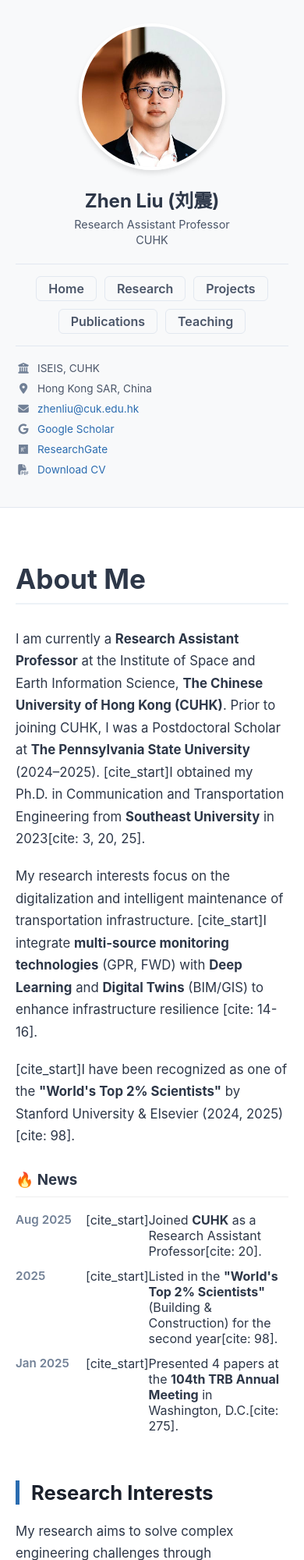
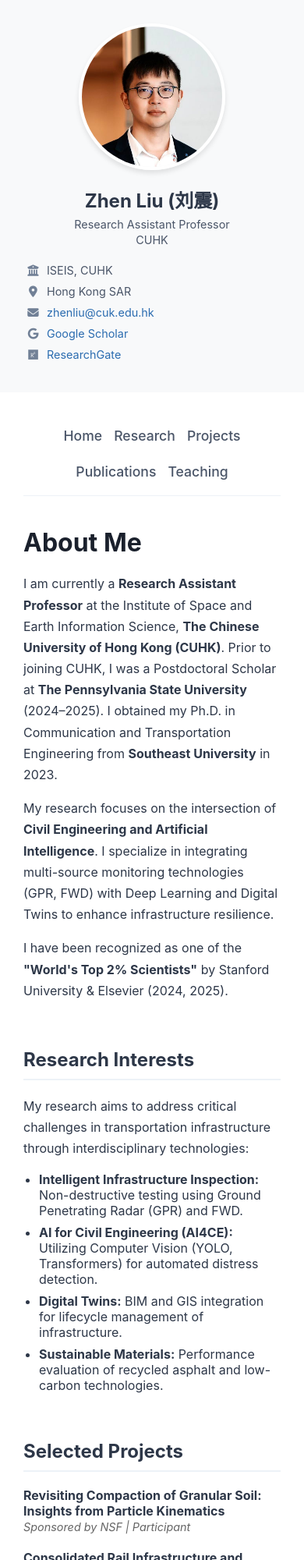
Before and after one commit to ZhenL1996/ZhenL1996.github.io, a plain HTML site: page index.html in a window 390 px wide. Shown: the top 2000 px of the page at 78% size. Drawn offline with Linux system fonts and the light colour scheme.

Commit message:
Update index.html

```diff
--- a/index.html
+++ b/index.html
@@ -6,21 +6,17 @@
     <title>Zhen Liu | CUHK</title>
     <link rel="stylesheet" href="https://cdnjs.cloudflare.com/ajax/libs/font-awesome/6.4.0/css/all.min.css">
     <style>
-        /* --- 1. 全局设置 (Global Styles) --- */
+        /* --- 1. 全局设置 --- */
         :root {
-            --primary-color: #2b6cb0;
+            --primary-color: #2b6cb0; /* 学术蓝 */
             --text-color: #2d3748;
             --bg-color: #ffffff;
             --sidebar-bg: #f8f9fa;
             --link-color: #2b6cb0;
             --link-hover: #1a365d;
-            --date-color: #718096;
-            --nav-hover-bg: #e2e8f0;
         }
 
-        html {
-            scroll-behavior: smooth; /* 平滑滚动效果 */
-        }
+        html { scroll-behavior: smooth; } /* 点击导航平滑滚动 */
 
         body {
             font-family: -apple-system, BlinkMacSystemFont, "Segoe UI", Roboto, "Helvetica Neue", Arial, sans-serif;
@@ -33,9 +29,9 @@
         a { color: var(--link-color); text-decoration: none; }
         a:hover { text-decoration: underline; color: var(--link-hover); }
 
-        /* --- 2. 左侧侧边栏 (Sidebar) --- */
+        /* --- 2. 左侧侧边栏 (固定不动) --- */
         .sidebar {
-            width: 300px;
+            width: 280px;
             background-color: var(--sidebar-bg);
             padding: 40px 30px;
             border-right: 1px solid #e2e8f0;
@@ -45,8 +41,7 @@
             flex-shrink: 0;
             position: fixed;
             height: 100vh;
-            overflow-y: auto; /* 如果内容太长可以滚动 */
-            z-index: 1000;
+            overflow-y: auto;
         }
 
         .avatar {
@@ -74,137 +69,73 @@
             line-height: 1.4;
         }
 
-        /* 新增：导航菜单样式 */
-        .nav-menu {
-            width: 100%;
-            margin-bottom: 20px;
-            display: flex;
-            flex-direction: column;
-            align-items: center;
-            border-top: 1px solid #e2e8f0;
-            border-bottom: 1px solid #e2e8f0;
-            padding: 15px 0;
-        }
+        .profile-links { width: 100%; font-size: 0.9rem; }
+        .link-item { display: flex; align-items: center; margin-bottom: 10px; color: #4a5568; }
+        .link-item i { width: 25px; color: #718096; margin-right: 5px; text-align: center; }
 
-        .nav-item {
-            display: block;
-            width: 100%;
-            text-align: center;
-            padding: 8px 0;
-            font-size: 1rem;
-            color: #4a5568;
-            font-weight: 600;
-            border-radius: 6px;
-            transition: background 0.2s;
-        }
-
-        .nav-item:hover {
-            background-color: var(--nav-hover-bg);
-            color: var(--primary-color);
-            text-decoration: none;
-        }
-
-        .profile-links {
-            width: 100%;
-            font-size: 0.85rem;
-        }
-
-        .link-item {
-            display: flex;
-            align-items: center;
-            margin-bottom: 10px;
-            color: #4a5568;
-        }
-
-        .link-item i {
-            width: 20px;
-            color: #718096;
-            margin-right: 8px;
-            text-align: center;
-        }
-
-        /* --- 3. 右侧主内容 (Main Content) --- */
+        /* --- 3. 右侧主内容区域 --- */
         .main {
-            margin-left: 360px;
-            padding: 60px 80px;
-            max-width: 850px;
+            margin-left: 340px; /* 让出侧边栏宽度 */
+            padding: 40px 60px;
+            max-width: 900px;
             flex-grow: 1;
         }
 
-        section {
-            margin-bottom: 60px; /* 增加板块间距 */
-            scroll-margin-top: 20px; /* 锚点定位偏移 */
+        /* --- 顶部横向导航栏 (关键修改) --- */
+        .top-nav {
+            display: flex;
+            gap: 30px; /* 菜单间距 */
+            margin-bottom: 40px;
+            padding-bottom: 15px;
+            border-bottom: 1px solid #edf2f7;
+            position: sticky; /* 稍微吸顶 */
+            top: 0;
+            background: white;
+            z-index: 100;
+            padding-top: 10px;
         }
 
-        h1 { font-size: 2.2rem; border-bottom: 2px solid #edf2f7; padding-bottom: 10px; margin-bottom: 30px; }
-        h2 { font-size: 1.6rem; margin-bottom: 20px; color: #1a202c; border-left: 5px solid var(--primary-color); padding-left: 15px; }
-
-        p { line-height: 1.7; margin-bottom: 1.2rem; font-size: 1.05rem; }
-
-        /* 列表通用样式 */
-        ul.styled-list {
-            list-style: none;
-            padding: 0;
+        .nav-link {
+            font-size: 1.1rem;
+            color: #4a5568;
+            font-weight: 500;
+            padding: 5px 0;
         }
 
-        ul.styled-list li {
-            position: relative;
-            padding-left: 20px;
-            margin-bottom: 10px;
+        .nav-link:hover {
+            color: var(--primary-color);
+            text-decoration: none;
+            border-bottom: 2px solid var(--primary-color); /* 鼠标悬停显示下划线 */
         }
 
-        ul.styled-list li::before {
-            content: "•";
-            color: var(--primary-color);
-            font-weight: bold;
-            position: absolute;
-            left: 0;
+        /* 内容板块样式 */
+        section { margin-bottom: 60px; scroll-margin-top: 80px; /* 防止标题被导航栏遮挡 */ }
+
+        h1 { font-size: 2rem; margin-bottom: 20px; color: #1a202c; }
+        h2 {
+            font-size: 1.5rem;
+            margin-bottom: 20px;
+            color: #2d3748;
+            border-bottom: 2px solid #edf2f7;
+            padding-bottom: 10px;
         }
 
-        /* News 列表样式 */
-        .news-list { list-style: none; padding: 0; }
-        .news-item { margin-bottom: 12px; display: flex; }
-        .news-date {
-            min-width: 90px;
-            font-weight: 600;
-            color: var(--date-color);
-            font-size: 0.95rem;
-        }
-        .news-content { flex: 1; }
+        p { line-height: 1.7; margin-bottom: 1rem; font-size: 1rem; }
 
-        /* Publications & Projects 列表样式 */
-        .pub-item, .project-item { margin-bottom: 20px; }
-        .pub-title, .project-title { font-weight: 700; display: block; margin-bottom: 4px; font-size: 1.05rem; }
-        .pub-authors { color: #4a5568; font-size: 0.95rem; }
-        .pub-venue { font-style: italic; color: #2d3748; }
+        /* 列表样式 */
+        ul { padding-left: 20px; }
+        li { margin-bottom: 8px; }
 
-        .tag {
-            display: inline-block;
-            background-color: #fff5f5;
-            color: #c53030;
-            font-size: 0.75rem;
-            padding: 2px 6px;
-            border-radius: 4px;
-            border: 1px solid #fed7d7;
-            margin-left: 8px;
-            font-weight: 600;
-            vertical-align: middle;
-        }
+        .project-item, .pub-item { margin-bottom: 20px; }
+        .item-title { font-weight: 700; display: block; }
+        .item-meta { color: #666; font-size: 0.9rem; font-style: italic; }
 
         /* 移动端适配 */
         @media (max-width: 900px) {
             body { flex-direction: column; }
-            .sidebar {
-                position: relative;
-                width: auto;
-                height: auto;
-                border-right: none;
-                border-bottom: 1px solid #e2e8f0;
-                padding: 30px 20px;
-            }
-            .main { margin-left: 0; padding: 40px 20px; }
-            .nav-menu { flex-direction: row; justify-content: center; gap: 10px; flex-wrap: wrap;}
-            .nav-item { width: auto; padding: 5px 15px; border: 1px solid #e2e8f0; }
+            .sidebar { position: relative; width: auto; height: auto; border-right: none; padding: 30px; }
+            .main { margin-left: 0; padding: 30px; }
+            .top-nav { gap: 15px; flex-wrap: wrap; justify-content: center; }
         }
     </style>
 </head>
@@ -219,174 +150,113 @@
             CUHK
         </div>
 
-        <nav class="nav-menu">
-            <a href="#home" class="nav-item">Home</a>
-            <a href="#research" class="nav-item">Research</a>
-            <a href="#projects" class="nav-item">Projects</a>
-            <a href="#publications" class="nav-item">Publications</a>
-            <a href="#teaching" class="nav-item">Teaching</a>
-        </nav>
-
         <div class="profile-links">
             <div class="link-item">
-                <i class="fas fa-university"></i>
-                <span>ISEIS, CUHK</span>
+                <i class="fas fa-university"></i> <span>ISEIS, CUHK</span>
             </div>
             <div class="link-item">
-                <i class="fas fa-map-marker-alt"></i>
-                <span>Hong Kong SAR, China</span>
+                <i class="fas fa-map-marker-alt"></i> <span>Hong Kong SAR</span>
             </div>
             <div class="link-item">
-                <i class="fas fa-envelope"></i>
-                <a href="mailto:zhenliu@cuk.edu.hk">zhenliu@cuk.edu.hk</a>
+                <i class="fas fa-envelope"></i> <a href="mailto:zhenliu@cuk.edu.hk">zhenliu@cuk.edu.hk</a>
             </div>
             <div class="link-item">
-                <i class="fab fa-google"></i>
-                <a href="#">Google Scholar</a>
+                <i class="fab fa-google"></i> <a href="#">Google Scholar</a>
             </div>
             <div class="link-item">
-                <i class="fab fa-researchgate"></i>
-                <a href="#">ResearchGate</a>
-            </div>
-            <div class="link-item">
-                <i class="fas fa-file-pdf"></i>
-                <a href="#">Download CV</a>
+                <i class="fab fa-researchgate"></i> <a href="#">ResearchGate</a>
             </div>
         </div>
     </aside>
 
     <main class="main">
 
+        <nav class="top-nav">
+            <a href="#home" class="nav-link">Home</a>
+            <a href="#research" class="nav-link">Research</a>
+            <a href="#projects" class="nav-link">Projects</a>
+            <a href="#publications" class="nav-link">Publications</a>
+            <a href="#teaching" class="nav-link">Teaching</a>
+        </nav>
+
         <section id="home">
             <h1>About Me</h1>
             <p>
-                I am currently a <strong>Research Assistant Professor</strong> at the Institute of Space and Earth Information Science, <strong>The Chinese University of Hong Kong (CUHK)</strong>. Prior to joining CUHK, I was a Postdoctoral Scholar at <strong>The Pennsylvania State University</strong> (2024–2025). [cite_start]I obtained my Ph.D. in Communication and Transportation Engineering from <strong>Southeast University</strong> in 2023[cite: 3, 20, 25].
+                I am currently a <strong>Research Assistant Professor</strong> at the Institute of Space and Earth Information Science, <strong>The Chinese University of Hong Kong (CUHK)</strong>. Prior to joining CUHK, I was a Postdoctoral Scholar at <strong>The Pennsylvania State University</strong> (2024–2025). I obtained my Ph.D. in Communication and Transportation Engineering from <strong>Southeast University</strong> in 2023.
             </p>
             <p>
-                My research interests focus on the digitalization and intelligent maintenance of transportation infrastructure. [cite_start]I integrate <strong>multi-source monitoring technologies</strong> (GPR, FWD) with <strong>Deep Learning</strong> and <strong>Digital Twins</strong> (BIM/GIS) to enhance infrastructure resilience [cite: 14-16].
+                My research focuses on the intersection of <strong>Civil Engineering and Artificial Intelligence</strong>. I specialize in integrating multi-source monitoring technologies (GPR, FWD) with Deep Learning and Digital Twins to enhance infrastructure resilience.
             </p>
             <p>
-                [cite_start]I have been recognized as one of the <strong>"World's Top 2% Scientists"</strong> by Stanford University & Elsevier (2024, 2025)[cite: 98].
+                I have been recognized as one of the <strong>"World's Top 2% Scientists"</strong> by Stanford University & Elsevier (2024, 2025).
             </p>
-
-            <h3 style="margin-top: 30px; border-bottom: 1px solid #eee; padding-bottom: 10px;">🔥 News</h3>
-            <ul class="news-list">
-                <li class="news-item">
-                    <span class="news-date">Aug 2025</span>
-                    [cite_start]<div class="news-content">Joined <strong>CUHK</strong> as a Research Assistant Professor[cite: 20].</div>
-                </li>
-                <li class="news-item">
-                    <span class="news-date">2025</span>
-                    [cite_start]<div class="news-content">Listed in the <strong>"World's Top 2% Scientists"</strong> (Building & Construction) for the second year[cite: 98].</div>
-                </li>
-                <li class="news-item">
-                    <span class="news-date">Jan 2025</span>
-                    [cite_start]<div class="news-content">Presented 4 papers at the <strong>104th TRB Annual Meeting</strong> in Washington, D.C.[cite: 275].</div>
-                </li>
-            </ul>
         </section>
 
         <section id="research">
             <h2>Research Interests</h2>
-            <p>My research aims to solve complex engineering challenges through interdisciplinary approaches:</p>
-            <ul class="styled-list">
-                [cite_start]<li><strong>Intelligent Infrastructure Inspection:</strong> Non-destructive testing using Ground Penetrating Radar (GPR) and Falling Weight Deflectometer (FWD)[cite: 14, 36].</li>
-                [cite_start]<li><strong>AI for Civil Engineering (AI4CE):</strong> Computer vision (YOLO, Mask R-CNN) for automated distress detection and performance prediction[cite: 15, 132].</li>
-                [cite_start]<li><strong>Digital Twins & Smart Cities:</strong> Integration of BIM, GIS, and WebGL for infrastructure lifecycle management and underground space visualization[cite: 16, 226].</li>
-                [cite_start]<li><strong>Sustainable Materials:</strong> Mechanistic evaluation of recycled asphalt and low-carbon construction technologies[cite: 17, 240].</li>
+            <p>My research aims to address critical challenges in transportation infrastructure through interdisciplinary technologies:</p>
+            <ul>
+                <li><strong>Intelligent Infrastructure Inspection:</strong> Non-destructive testing using Ground Penetrating Radar (GPR) and FWD.</li>
+                <li><strong>AI for Civil Engineering (AI4CE):</strong> Utilizing Computer Vision (YOLO, Transformers) for automated distress detection.</li>
+                <li><strong>Digital Twins:</strong> BIM and GIS integration for lifecycle management of infrastructure.</li>
+                <li><strong>Sustainable Materials:</strong> Performance evaluation of recycled asphalt and low-carbon technologies.</li>
             </ul>
         </section>
 
         <section id="projects">
             <h2>Selected Projects</h2>
-
             <div class="project-item">
-                <span class="project-title">Revisiting Compaction of Granular Soil: Insights from Particle Kinematics</span>
-                <div><em>Sponsored by National Science Foundation (NSF)</em> | 2024 - Present</div>
-                [cite_start]<div style="font-size: 0.9rem; color: #555;">Participant (Postdoctoral Scholar) [cite: 34]</div>
+                <span class="item-title">Revisiting Compaction of Granular Soil: Insights from Particle Kinematics</span>
+                <span class="item-meta">Sponsored by NSF | Participant</span>
             </div>
-
             <div class="project-item">
-                <span class="project-title">Consolidated Rail Infrastructure and Safety Improvements (CRISI)</span>
-                <div><em>Sponsored by Federal Railroad Administration (FRA)</em> | 2024 - Present</div>
-                [cite_start]<div style="font-size: 0.9rem; color: #555;">Participant [cite: 35]</div>
+                <span class="item-title">Consolidated Rail Infrastructure and Safety Improvements (CRISI)</span>
+                <span class="item-meta">Sponsored by FRA | Participant</span>
             </div>
-
             <div class="project-item">
-                <span class="project-title">Design and Evaluation of Engineered Polymer Composite (EPC) Railroad Ties</span>
-                <div><em>Sponsored by USDOT through University Transportation Center</em> | 2024 - 2025</div>
-                [cite_start]<div style="font-size: 0.9rem; color: #555;">Participant [cite: 37]</div>
-            </div>
-
-            <div class="project-item">
-                <span class="project-title">Three-dimensional Visualization Management of Transportation Infrastructure</span>
-                <div><em>Sponsored by Southeast University</em> | 2021 - 2023</div>
-                [cite_start]<div style="font-size: 0.9rem; color: #555;">Principal Investigator (PI) [cite: 43]</div>
+                <span class="item-title">Three-dimensional Visualization Management of Transportation Infrastructure</span>
+                <span class="item-meta">Sponsored by Southeast University | Principal Investigator (PI)</span>
             </div>
         </section>
 
         <section id="publications">
             <h2>Selected Publications</h2>
-            <p style="font-size: 0.9rem; color: #666; margin-bottom: 20px;">* Corresponding Author. (Selected from 50+ publications)</p>
+            <p style="font-size: 0.9rem; color: #666;">* Corresponding Author. (Selected from 50+ papers)</p>
 
             <div class="pub-item">
-                <span class="pub-title">Automatic pixel-level detection of vertical cracks in asphalt pavement based on GPR investigation and improved mask R-CNN</span>
-                <div class="pub-authors"><strong>Zhen Liu</strong>, J. K. Yeoh, Xingyu Gu*, et al.</div>
-                <div class="pub-venue">
-                    <em>Automation in Construction</em>, 2023.
-                    <span class="tag">ESI Hot Paper (Top 0.1%)</span>
-                </div>
+                <span class="item-title">Automatic pixel-level detection of vertical cracks in asphalt pavement based on GPR investigation and improved mask R-CNN</span>
+                <div style="font-size:0.95rem"><strong>Zhen Liu</strong>, J. K. Yeoh, Xingyu Gu*, et al.</div>
+                <div class="item-meta">Automation in Construction, 2023. [ESI Hot Paper]</div>
             </div>
 
             <div class="pub-item">
-                <span class="pub-title">Automatic recognition of pavement cracks from combined GPR B-scan and C-scan images using multiscale feature fusion deep neural networks</span>
-                <div class="pub-authors"><strong>Zhen Liu</strong>, Xingyu Gu*, et al.</div>
-                <div class="pub-venue">
-                    <em>Automation in Construction</em>, 2023.
-                    <span class="tag">ESI Hot Paper (Top 0.1%)</span>
-                </div>
+                <span class="item-title">Automatic recognition of pavement cracks from combined GPR B-scan and C-scan images using multiscale feature fusion deep neural networks</span>
+                <div style="font-size:0.95rem"><strong>Zhen Liu</strong>, Xingyu Gu*, et al.</div>
+                <div class="item-meta">Automation in Construction, 2023. [ESI Hot Paper]</div>
             </div>
 
             <div class="pub-item">
-                <span class="pub-title">Novel YOLOv3 model with structure and hyperparameter optimization for detection of pavement concealed cracks in GPR images</span>
-                <div class="pub-authors"><strong>Zhen Liu</strong>, Xingyu Gu*, et al.</div>
-                <div class="pub-venue">
-                    <em>IEEE Transactions on Intelligent Transportation Systems</em>, 2022.
-                    <span class="tag">ESI Highly Cited</span>
-                </div>
+                <span class="item-title">Novel YOLOv3 model with structure and hyperparameter optimization for detection of pavement concealed cracks in GPR images</span>
+                <div style="font-size:0.95rem"><strong>Zhen Liu</strong>, Xingyu Gu*, et al.</div>
+                <div class="item-meta">IEEE T-ITS, 2022. [ESI Highly Cited]</div>
             </div>
 
-            <div class="pub-item">
-                <span class="pub-title">Development of Field Compaction Curves for Asphalt Mixtures Based on Laboratory Workability Tests and Machine Learning Modeling</span>
-                <div class="pub-authors"><strong>Zhen Liu</strong>, Shihui Shen*, et al.</div>
-                <div class="pub-venue">
-                    <em>Construction and Building Materials</em>, 2025.
-                </div>
-            </div>
-
-            <div style="margin-top: 20px;">
-                <a href="https://scholar.google.com/" target="_blank" style="font-weight: 600;">View Full List on Google Scholar &rarr;</a>
-            </div>
+            <a href="https://scholar.google.com/" target="_blank">View Full List on Google Scholar &rarr;</a>
         </section>
 
         <section id="teaching">
-            <h2>Teaching</h2>
+            <h2>Teaching & Service</h2>
             <div class="project-item">
-                <span class="project-title">ESGS 5017: Geoinformation Technologies for Risk and Crises Management</span>
-                <div><em>The Chinese University of Hong Kong (CUHK)</em> | 2026 - 2027</div>
-                [cite_start]<div style="font-size: 0.9rem; color: #555;">Lecturer [cite: 51]</div>
+                <span class="item-title">ESGS 5017: Geoinformation Technologies for Risk and Crises Management</span>
+                <span class="item-meta">CUHK (2026-2027) | Lecturer</span>
             </div>
-
             <div class="project-item">
-                <span class="project-title">CE 335: Engineering Mechanics of Soils</span>
-                <div><em>Penn State University</em> | 2024 - 2025</div>
-                [cite_start]<div style="font-size: 0.9rem; color: #555;">Guest Lecturer [cite: 58]</div>
+                <span class="item-title">CE 335: Engineering Mechanics of Soils</span>
+                <span class="item-meta">Penn State University (2024-2025) | Guest Lecturer</span>
             </div>
-
             <div class="project-item">
-                <span class="project-title">Mentor of MSc-EHP Programme</span>
-                <div><em>The Chinese University of Hong Kong (CUHK)</em> | 2026 - 2027</div>
-                [cite_start]<div style="font-size: 0.9rem; color: #555;">Provide academic and career guidance to Master students[cite: 52].</div>
+                <span class="item-title">Journal Editor & Reviewer</span>
+                <span class="item-meta">Guest Editor for Sensors, Buildings; Reviewer for IEEE T-ITS, Autom. Constr., etc.</span>
             </div>
         </section>
 
```
